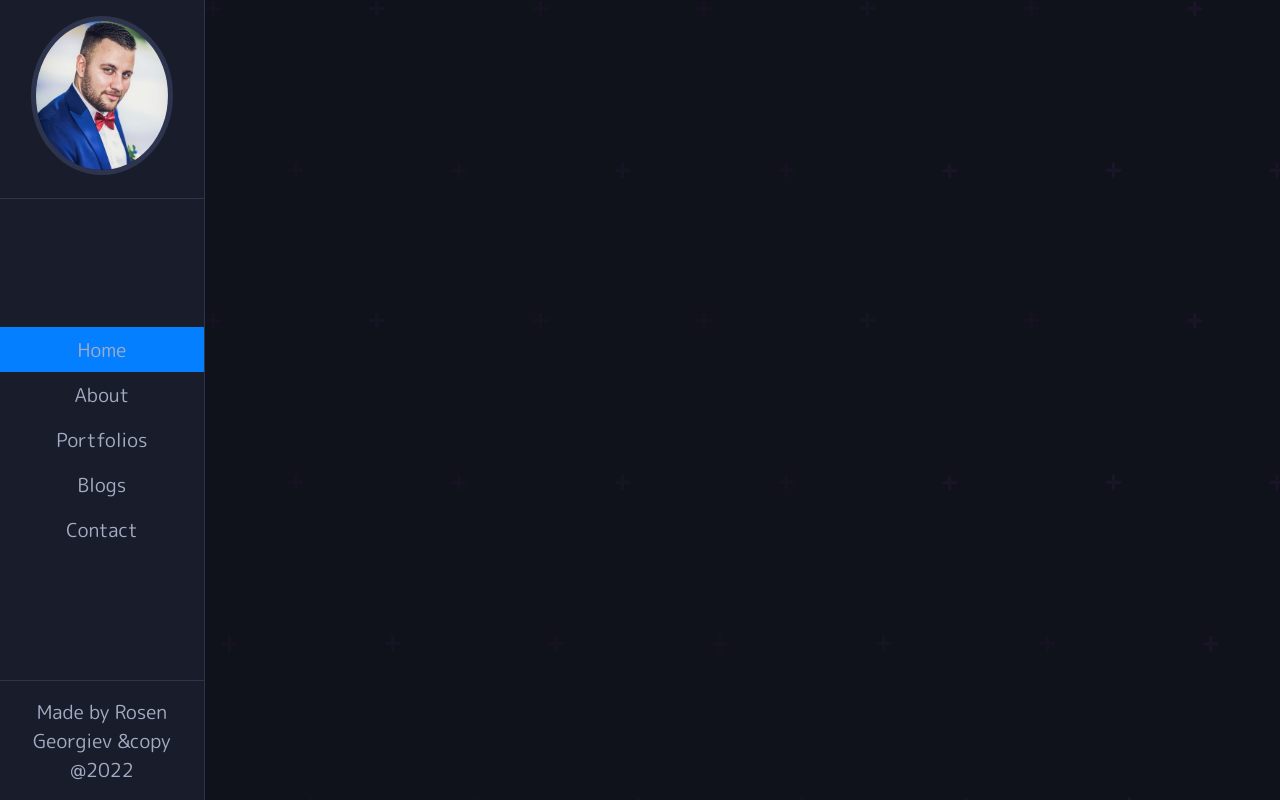
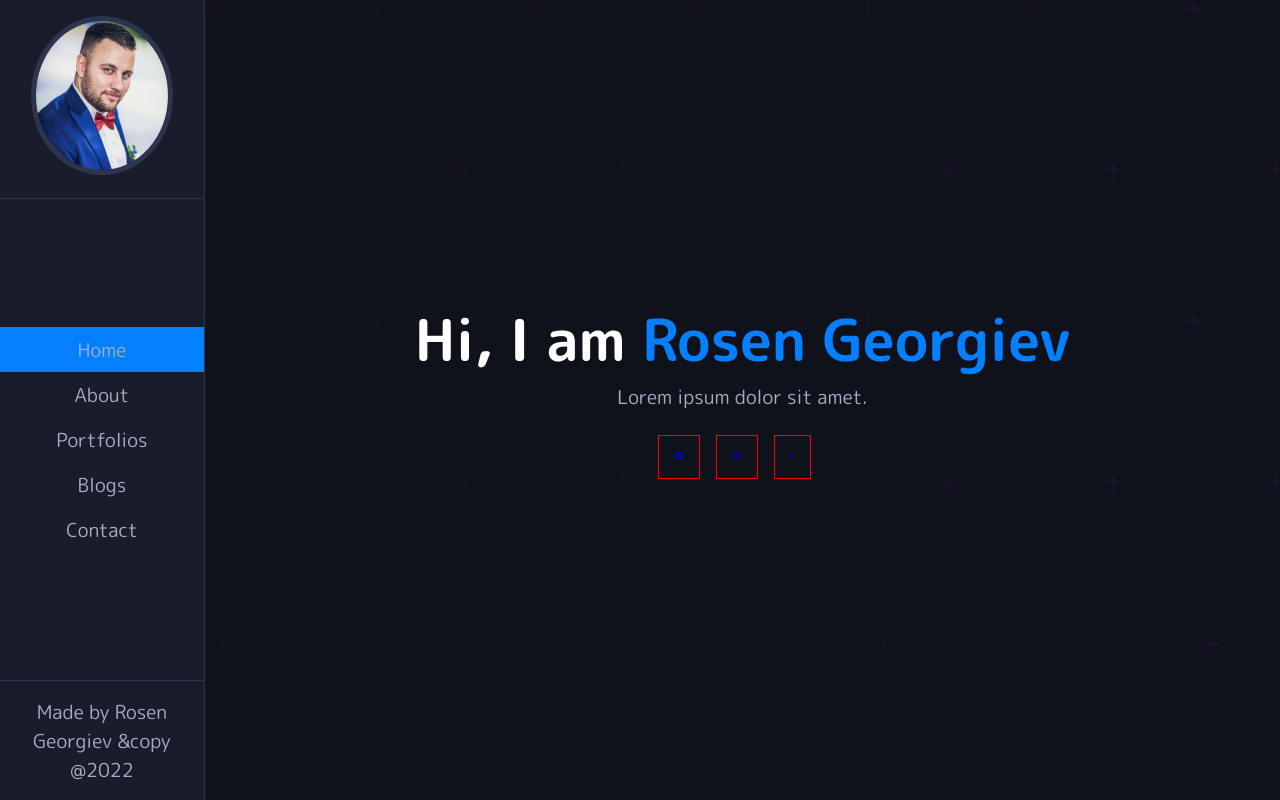
Before and after one commit to RosenGeorgievvv/portfolio-v.1, a React (Create React App) app: page / in a window 1280 px wide. Built offline with nearby package versions, Linux system fonts and the light colour scheme.

Commit message:
homepage styles added

```diff
--- a/src/App.js
+++ b/src/App.js
@@ -1,5 +1,6 @@
 import './App.scss'
 import NavBar from './Components/NavBar';
+import HomePage from './Pages/HomePage';
 
 function App() {
   return (
@@ -8,7 +9,9 @@ function App() {
         <NavBar />
       </div>
       <div className='main-content'>
-
+        <div className='content'>
+          <HomePage />
+        </div>
       </div>
     </div>
   );
--- a/src/App.scss
+++ b/src/App.scss
@@ -1,5 +1,6 @@
 @import "./styles/layout.scss";
 @import "./styles/navbar.scss";
+@import "./styles/typography.scss";
 
 * {
     padding: 0;
--- a/src/Pages/HomePage.js
+++ b/src/Pages/HomePage.js
@@ -1,9 +1,34 @@
 import React from 'react'
+import { faFacebook } from '@fortawesome/free-brands-svg-icons';
+import { faGithub } from '@fortawesome/free-brands-svg-icons';
+import { faLinkedin } from '@fortawesome/free-brands-svg-icons';
+import { FontAwesomeIcon } from '@fortawesome/react-fontawesome';
+import { Link } from 'react-router-dom';
+import "../styles/typography.scss"
 
 function HomePage() {
     return (
-        <div>
-            <h1>HomePage</h1>
+        <div className='homepage'>
+            <header className='hero'>
+                <h1 className='hero-text'>
+                    Hi, I am
+                    <span> Rosen Georgiev</span>
+                </h1>
+                <p className='h-sub-text'>
+                    Lorem ipsum dolor sit amet.
+                </p>
+                <div className='icons'>
+                    <Link className='icon-holder' to="">
+                        <FontAwesomeIcon icon={faFacebook} className="icon" />
+                    </Link>
+                    <Link className='icon-holder' to="">
+                        <FontAwesomeIcon icon={faGithub} className="icon" />
+                    </Link>
+                    <Link className='icon-holder' to="">
+                        <FontAwesomeIcon icon={faLinkedin} className="icon" />
+                    </Link>
+                </div>
+            </header>
         </div>
     )
 }
--- a/src/styles/layout.scss
+++ b/src/styles/layout.scss
@@ -14,5 +14,6 @@
         min-height: 100vh;
         background-image: url(../img/dots.svg);
         display: grid;
+        position: relative;
     }
 }
--- /dev/null
+++ b/src/styles/typography.scss
@@ -0,0 +1,32 @@
+.homepage {
+    position: absolute;
+    top: 50%;
+    left: 50%;
+    transform: translate(-50%, -50%);
+    width: 80%;
+}
+.hero-text {
+    color: white;
+    text-align: center;
+    font-size: 3.6rem;
+    span {
+        color: #037fff;
+    }
+}
+.h-sub-text {
+    text-align: center;
+}
+.icons {
+    display: flex;
+    text-align: center;
+    justify-content: center;
+    padding: 1.5rem 0;
+    .icon-holder {
+        margin-right: 1rem;
+        border: 1px solid red;
+        .icon {
+            font-size: 2.5rem;
+            padding: 1rem;
+        }
+    }
+}
```
